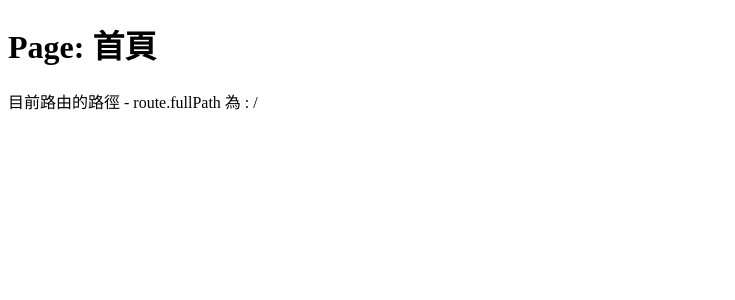
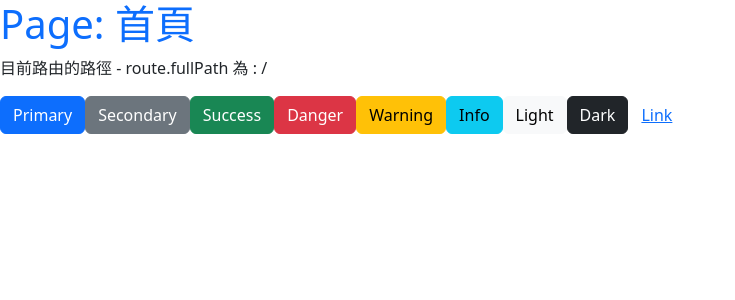
Before and after one commit to wei-1539/nuxtDailyHomeWork, a Nuxt app: page / in a window 1280 px wide. Shown: the top 300 px of the page, without its empty margins (0-735 px from the left). Built offline with nearby package versions, Linux system fonts and the light colour scheme.

Commit message:
導入bootStrap 並在首頁建立按鈕

```diff
--- a/assets/stylesheets/all.scss
+++ b/assets/stylesheets/all.scss
@@ -1,4 +1,18 @@
-.title{
-    color:red;
-    font-style: italic;
-}
+// assets/stylesheets/all.scss
+
+@import "bootstrap/scss/functions";
+
+@import "bootstrap/scss/variables";
+@import "bootstrap/scss/variables-dark";
+
+@import "bootstrap/scss/maps";
+@import "bootstrap/scss/mixins";
+@import "bootstrap/scss/root";
+
+@import "bootstrap/scss/utilities";
+@import "bootstrap/scss/reboot";
+@import "bootstrap/scss/containers";
+
+@import "bootstrap/scss/buttons";
+
+@import "bootstrap/scss/utilities/api";
--- a/package.json
+++ b/package.json
@@ -10,6 +10,7 @@
     "postinstall": "nuxt prepare"
   },
   "dependencies": {
+    "bootstrap": "^5.3.3",
     "nuxt": "^3.14.0",
     "vue": "latest",
     "vue-router": "latest"
--- a/pages/index.vue
+++ b/pages/index.vue
@@ -2,8 +2,18 @@
 
 <template>
   <div>
-    <h1>Page: 首頁</h1>
+    <h1 class="text-primary">Page: 首頁</h1>
     <p>目前路由的路徑 - route.fullPath 為 : /</p>
+    <button type="button" class="btn btn-primary">Primary</button>
+    <button type="button" class="btn btn-secondary">Secondary</button>
+    <button type="button" class="btn btn-success">Success</button>
+    <button type="button" class="btn btn-danger">Danger</button>
+    <button type="button" class="btn btn-warning">Warning</button>
+    <button type="button" class="btn btn-info">Info</button>
+    <button type="button" class="btn btn-light">Light</button>
+    <button type="button" class="btn btn-dark">Dark</button>
+
+    <button type="button" class="btn btn-link">Link</button>
   </div>
 </template>
 
```
Also changed, not shown: 1 other file (tests, documents, lock files or other folders).
